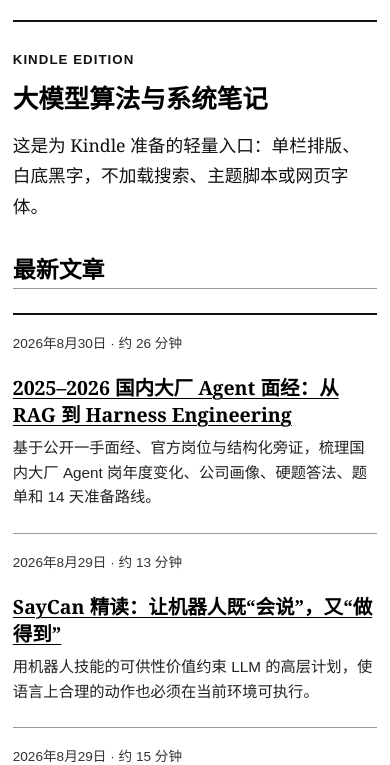
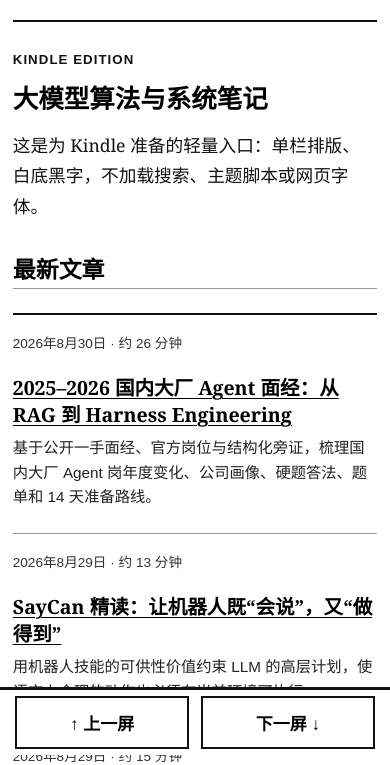
Before and after one commit to keepkeen/keepkeen.github.io, an Astro site: page /kindle in a window 390 px wide. Shown: the part 89-854 px from the top of the page. Built offline with nearby package versions, Linux system fonts and the light colour scheme; Astro itself is replaced by a stand-in of ours; some packages are replaced by stand-ins of ours.

Commit message:
Add visible Kindle page-turn buttons

```diff
--- a/src/layouts/KindleLayout.astro
+++ b/src/layouts/KindleLayout.astro
@@ -52,7 +52,7 @@ const standardSite = withBasePath('/blog/');
       body {
         max-width: 43rem;
         margin: 0 auto;
-        padding: 0 1rem;
+        padding: 0 1rem 5rem;
         background: #fff;
         color: #111;
         font-family: Georgia, 'Songti SC', 'STSong', 'SimSun', serif;
@@ -117,6 +117,31 @@ const standardSite = withBasePath('/blog/');
         border-top: 1px solid #777;
         font-family: Arial, 'PingFang SC', 'Microsoft YaHei', sans-serif;
         font-size: 0.8rem;
+      }
+
+      .kindle-pager {
+        position: fixed;
+        right: 0;
+        bottom: 0;
+        left: 0;
+        z-index: 20;
+        padding: 0.35rem;
+        border-top: 3px solid #111;
+        background: #fff;
+        text-align: center;
+      }
+
+      .kindle-pager button {
+        width: 46%;
+        min-height: 3.1rem;
+        margin: 0 1%;
+        border: 2px solid #111;
+        border-radius: 0;
+        background: #fff;
+        color: #000;
+        font-family: Arial, 'PingFang SC', 'Microsoft YaHei', sans-serif;
+        font-size: 1rem;
+        font-weight: 700;
       }
 
       .eyebrow,
@@ -339,7 +364,7 @@ const standardSite = withBasePath('/blog/');
         }
 
         body {
-          padding: 0 0.75rem;
+          padding: 0 0.75rem 5rem;
         }
 
         h1 {
@@ -364,8 +389,17 @@ const standardSite = withBasePath('/blog/');
     <footer class="kindle-footer">
       <p>纯静态内容、无网页字体，仅保留电子墨水屏翻页控制。</p>
     </footer>
+    <nav class="kindle-pager" aria-label="整屏翻页">
+      <button id="kindle-page-up" type="button">↑ 上一屏</button>
+      <button id="kindle-page-down" type="button">下一屏 ↓</button>
+    </nav>
     <script is:inline>
       (function () {
+        function turnKindlePage(direction) {
+          var viewport = window.innerHeight || document.documentElement.clientHeight || 800;
+          window.scrollBy(0, Math.round(viewport * 0.86) * direction);
+        }
+
         function handleKindlePageTurn(event) {
           if (event.source !== window.parent) {
             return;
@@ -379,9 +413,21 @@ const standardSite = withBasePath('/blog/');
           }
 
           if (direction !== 0) {
-            var viewport = window.innerHeight || document.documentElement.clientHeight || 800;
-            window.scrollBy(0, Math.round(viewport * 0.86) * direction);
+            turnKindlePage(direction);
           }
+        }
+
+        var pageUp = document.getElementById('kindle-page-up');
+        var pageDown = document.getElementById('kindle-page-down');
+        if (pageUp) {
+          pageUp.onclick = function () {
+            turnKindlePage(-1);
+          };
+        }
+        if (pageDown) {
+          pageDown.onclick = function () {
+            turnKindlePage(1);
+          };
         }
 
         if (window.addEventListener) {
```
